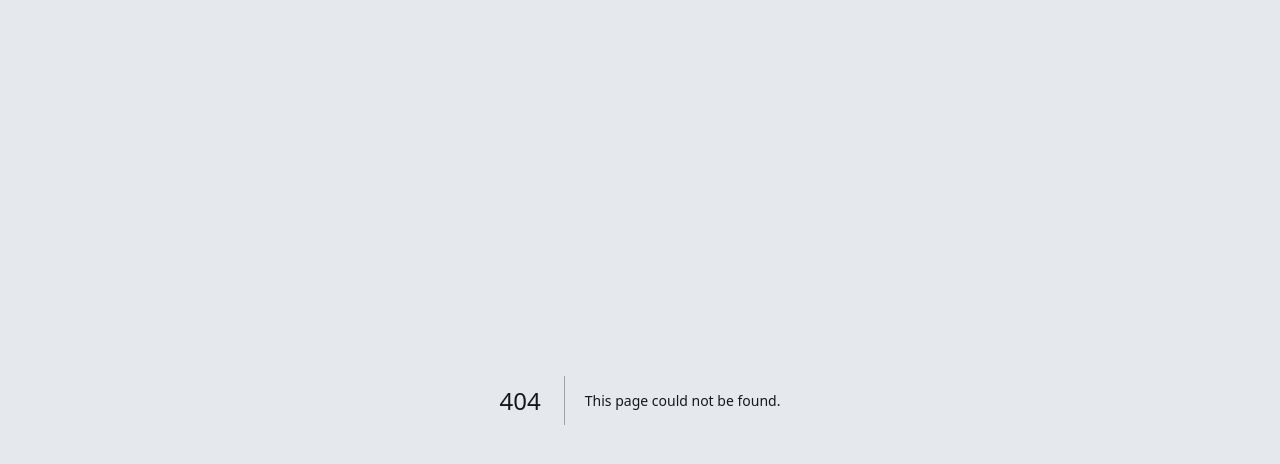
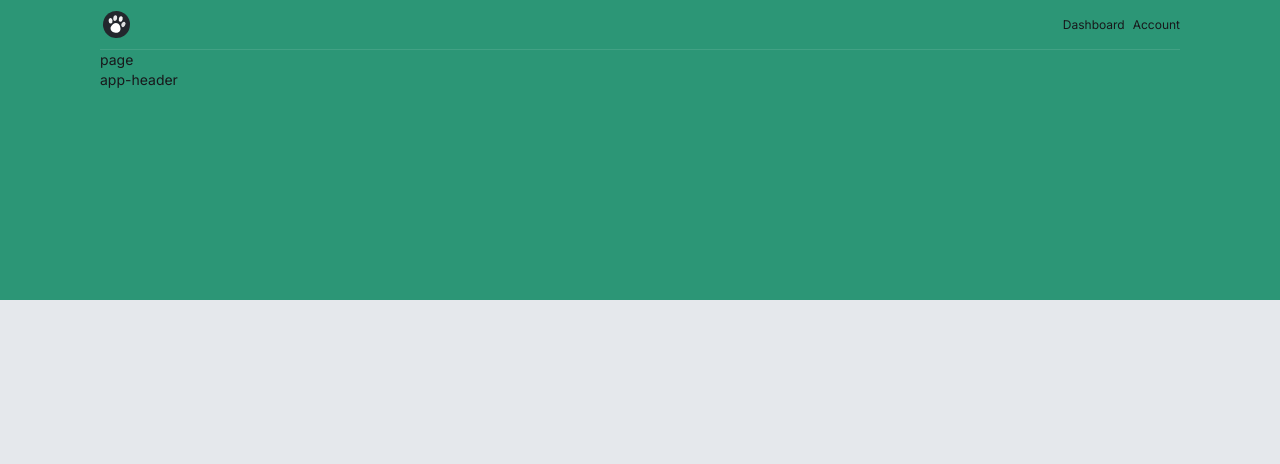
Before and after one commit to tomoki-yamamura/petsoft, a Next.js app: page /app/account in a window 1280 px wide. Before the commit this address had no page. Shown: the top 464 px of the page. Built offline with nearby package versions, Linux system fonts and the light colour scheme.

Commit message:
app layout

```diff
--- /dev/null
+++ b/src/app/(app)/app/account/page.tsx
@@ -0,0 +1,5 @@
+export default function Page() {
+  return (
+    <div>page</div>
+  )
+}
--- /dev/null
+++ b/src/app/(app)/app/dashboard/page.tsx
@@ -0,0 +1,5 @@
+export default function Page() {
+  return (
+    <div>page</div>
+  )
+}
--- /dev/null
+++ b/src/app/(app)/app/layout.tsx
@@ -0,0 +1,18 @@
+import BackgroundPattern from "@/components/BackgroundPattern"
+import AppFooter from "@/components/app-footer"
+import AppHeader from "@/components/app-header"
+
+export default function Layout({ children }: {
+  children: React.ReactNode
+}) {
+  return (
+    <>
+      <BackgroundPattern />
+      <div className="max-w-[1080px] mx-auto">
+        <AppHeader />
+        {children}
+        <AppFooter />
+      </div>
+    </>
+  )
+}
--- /dev/null
+++ b/src/components/BackgroundPattern.tsx
@@ -0,0 +1,5 @@
+export default function BackgroundPattern() {
+  return (
+    <div className="bg-[#2c9676] h-[300px] w-full absolute top-0 -z-10"></div>
+  )
+}
--- /dev/null
+++ b/src/components/app-footer.tsx
@@ -0,0 +1,5 @@
+export default function AppFooter() {
+  return (
+    <div>app-header</div>
+  )
+}
--- /dev/null
+++ b/src/components/app-header.tsx
@@ -0,0 +1,31 @@
+import Link from "next/link";
+import Logo from "./logo";
+
+const routes = [
+  {
+    label: "Dashboard",
+    path: "/app/dashboard"
+  },
+  {
+    label: "Account",
+    path: "/app/account"
+  }
+]
+
+export default function AppHeader() {
+  return (
+    <header className="flex justify-between items-center
+    border-b border-white/10 py-2">
+      <Logo />
+      <nav>
+        <ul className="flex gap-2 text-xs">
+          {routes.map((route, index) => (
+            <li key={index}>
+              <Link href={route.path}>{route.label}</Link>
+            </li>
+          ))}
+        </ul>
+      </nav>
+    </header>
+  )
+}
```
